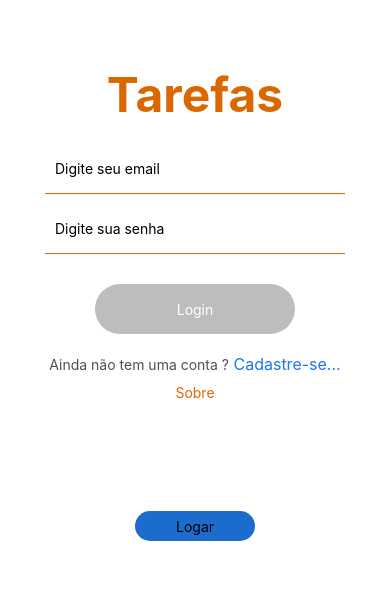
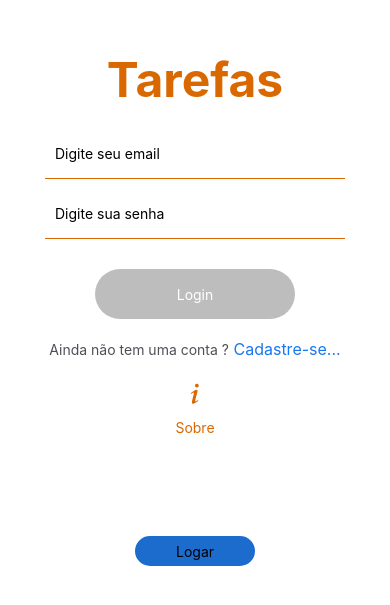
Before and after one commit to MarcosSilva13/App-ToDoList, a React Native app: screen /Login in a window 390 px wide. Shown: the part 139-744 px from the top of the page. Built offline with nearby package versions, Linux system fonts and the light colour scheme.

Commit message:
Adicionando botão sobre

```diff
--- a/Login.js
+++ b/Login.js
@@ -96,6 +96,17 @@ export default function Login({ navigation }) {
         </Text>
       </Text>
 
+        <TouchableOpacity
+          style={style.buttonAbout}
+          onPress={() => navigation.navigate("Sobre")}
+        >
+          <MaterialCommunityIcons
+            name="information-variant"
+            size={30}
+            color="#D96800"
+          />
+        </TouchableOpacity>
+
       <Text style={style.about}>Sobre</Text>
 
       <View style={{ height: 100 }} />
@@ -193,10 +204,19 @@ const style = StyleSheet.create({
     alignItems: "center",
     backgroundColor: "#1c6cce",
     borderRadius: 15,
-    margin: 10,
+    //margin: 10,
     //marginLeft: 10
   },
 
+  buttonAbout: {
+    width: 30,
+    height: 30,
+    justifyContent: "center",
+    alignItems: "center",
+    //backgroundColor: "#1c6cce",
+    borderRadius: 50,
+    marginTop: 20
+  },
   about: {
     marginTop: 10,
     color: "#D96800",
```
